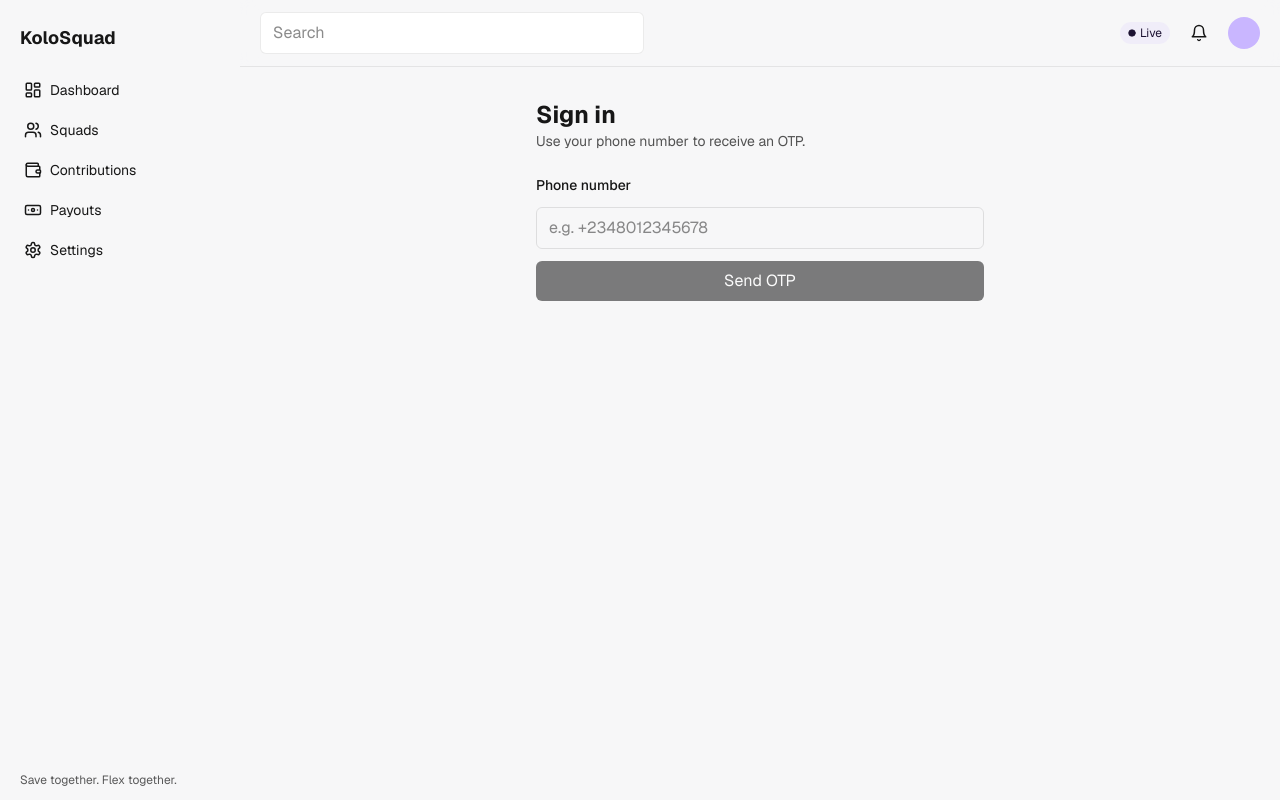
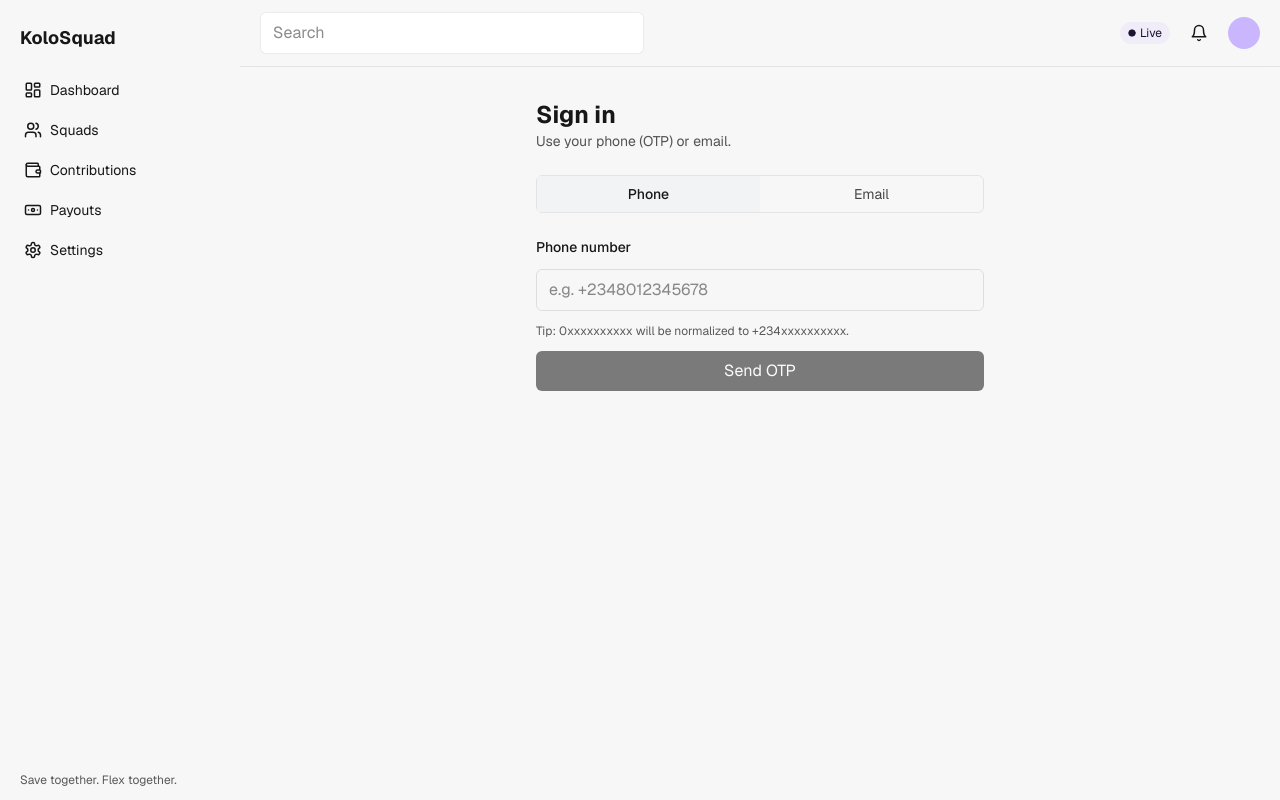
Before and after one commit to Derin-09/KoloSquad, a Next.js app: page /sign-in in a window 1280 px wide. Built offline with nearby package versions, Linux system fonts and the light colour scheme; no server answers.

Commit message:
did the dashboard

```diff
--- a/app/(app)/sign-in/page.tsx
+++ b/app/(app)/sign-in/page.tsx
@@ -1,69 +1,105 @@
 "use client";
 
-import { useState } from "react";
+import { useMemo, useState } from "react";
 import { useRouter } from "next/navigation";
 import { supabase } from "@/lib/supabase/client";
 
 export default function SignInPage() {
   const router = useRouter();
+  const [mode, setMode] = useState<"phone" | "email">("phone");
   const [phone, setPhone] = useState("");
+  const [email, setEmail] = useState("");
   const [code, setCode] = useState("");
-  const [step, setStep] = useState<"phone" | "otp">("phone");
+  const [step, setStep] = useState<"input" | "otp" | "sent">("input");
   const [loading, setLoading] = useState(false);
   const [error, setError] = useState<string | null>(null);
 
-  const normalizePhone = (p: string) => {
-    return p.trim();
-  };
+  const appUrl = useMemo(() =>
+    (typeof window !== "undefined" ? window.location.origin : process.env.NEXT_PUBLIC_APP_URL) || "http://localhost:3000",
+  []);
 
-  const requestOtp = async () => {
+  function normalizePhone(input: string) {
+    let v = input.trim().replace(/\s+/g, "");
+    // Nigeria helper: 0xxxxxxxxxx -> +234xxxxxxxxxx
+    if (/^0\d{10}$/.test(v)) v = "+234" + v.slice(1);
+    return v;
+  }
+
+  async function sendOtp() {
+    setError(null);
+    setLoading(true);
+    try {
+      if (mode === "phone") {
+        const p = normalizePhone(phone);
+        const { error } = await supabase.auth.signInWithOtp({
+          phone: p,
+          options: { channel: "sms", shouldCreateUser: true },
+        });
+        if (error) throw error;
+        setStep("otp");
+      } else {
+        const { error } = await supabase.auth.signInWithOtp({
+          email,
+          options: { shouldCreateUser: true, emailRedirectTo: appUrl + "/dashboard" },
+        });
+        if (error) throw error;
+        setStep("sent");
+      }
+    } catch (e: any) {
+      let msg = e?.message || "Failed to send OTP";
+      if (mode === "phone" && /unsupported phone provider/i.test(msg)) {
+        msg = "SMS provider not configured. Use Email sign-in for now or configure Phone provider in Supabase.";
+      }
+      setError(msg);
+    } finally {
+      setLoading(false);
+    }
+  }
+
+  async function verifyOtp() {
+    if (mode !== "phone") return;
     setError(null);
     setLoading(true);
     try {
       const p = normalizePhone(phone);
-      const { error } = await supabase.auth.signInWithOtp({
-        phone: p,
-        options: { channel: "sms" },
-      });
+      const { error, data } = await supabase.auth.verifyOtp({ phone: p, token: code.trim(), type: "sms" });
       if (error) throw error;
-      setStep("otp");
+      if (data?.session) router.replace("/dashboard");
     } catch (e: any) {
-      setError(e.message || "Failed to send OTP");
+      setError(e?.message || "Invalid code");
     } finally {
       setLoading(false);
     }
-  };
-
-  const verifyOtp = async () => {
-    setError(null);
-    setLoading(true);
-    try {
-      const p = normalizePhone(phone);
-      const { error, data } = await supabase.auth.verifyOtp({
-        phone: p,
-        token: code.trim(),
-        type: "sms",
-      });
-      if (error) throw error;
-      if (data?.session) {
-        router.replace("/dashboard");
   }
-    } catch (e: any) {
-      setError(e.message || "Invalid code");
-    } finally {
-      setLoading(false);
-    }
-  };
 
   return (
     <main className="max-w-md mx-auto space-y-6">
       <div>
         <h1 className="text-2xl font-bold">Sign in</h1>
-        <p className="text-sm text-neutral-600 dark:text-neutral-300">Use your phone number to receive an OTP.</p>
+        <p className="text-sm text-neutral-600 dark:text-neutral-300">Use your phone (OTP) or email.</p>
       </div>
 
-      {step === "phone" && (
+      {/* Toggle */}
+      <div className="grid grid-cols-2 rounded-md border" style={{ borderColor: "var(--border)" }}>
+        <button
+          onClick={() => { setMode("phone"); setStep("input"); setError(null); }}
+          className={`px-3 py-2 text-sm ${mode === "phone" ? "bg-[color:var(--muted)] font-medium" : "opacity-80"}`}
+        >
+          Phone
+        </button>
+        <button
+          onClick={() => { setMode("email"); setStep("input"); setError(null); }}
+          className={`px-3 py-2 text-sm ${mode === "email" ? "bg-[color:var(--muted)] font-medium" : "opacity-80"}`}
+        >
+          Email
+        </button>
+      </div>
+
+      {/* Input step */}
+      {step === "input" && (
         <div className="space-y-3">
+          {mode === "phone" ? (
+            <>
               <label className="block text-sm font-medium">Phone number</label>
               <input
                 className="w-full rounded-md border border-black/10 dark:border-white/15 bg-transparent px-3 py-2"
@@ -71,13 +107,28 @@
                 value={phone}
                 onChange={(e) => setPhone(e.target.value)}
               />
-          <button onClick={requestOtp} disabled={loading || !phone} className="w-full rounded-md bg-black text-white dark:bg-white dark:text-black px-3 py-2 disabled:opacity-50">
-            {loading ? "Sending..." : "Send OTP"}
+              <p className="text-xs opacity-70">Tip: 0xxxxxxxxxx will be normalized to +234xxxxxxxxxx.</p>
+            </>
+          ) : (
+            <>
+              <label className="block text-sm font-medium">Email address</label>
+              <input
+                type="email"
+                className="w-full rounded-md border border-black/10 dark:border-white/15 bg-transparent px-3 py-2"
+                placeholder="you@example.com"
+                value={email}
+                onChange={(e) => setEmail(e.target.value)}
+              />
+            </>
+          )}
+          <button onClick={sendOtp} disabled={loading || (mode === "phone" ? !phone : !email)} className="w-full rounded-md bg-black text-white dark:bg-white dark:text-black px-3 py-2 disabled:opacity-50">
+            {loading ? "Sending..." : mode === "phone" ? "Send OTP" : "Send sign-in link"}
           </button>
         </div>
       )}
 
-      {step === "otp" && (
+      {/* Phone OTP step */}
+      {mode === "phone" && step === "otp" && (
         <div className="space-y-3">
           <label className="block text-sm font-medium">Enter OTP</label>
           <input
@@ -89,7 +140,15 @@
           <button onClick={verifyOtp} disabled={loading || code.length < 4} className="w-full rounded-md bg-black text-white dark:bg-white dark:text-black px-3 py-2 disabled:opacity-50">
             {loading ? "Verifying..." : "Verify & Continue"}
           </button>
-          <button onClick={() => setStep("phone")} className="w-full text-sm underline opacity-70">Change phone</button>
+          <button onClick={() => setStep("input")} className="w-full text-sm underline opacity-70">Change phone</button>
+        </div>
+      )}
+
+      {/* Email sent step */}
+      {mode === "email" && step === "sent" && (
+        <div className="space-y-3">
+          <p className="text-sm">We sent a sign-in link to <span className="font-medium">{email}</span>. Open it on this device to continue.</p>
+          <button onClick={() => setStep("input")} className="w-full text-sm underline opacity-70">Use a different email</button>
         </div>
       )}
 
--- a/app/dashboard/page.tsx
+++ /dev/null
@@ -1 +0,0 @@
-export { default } from "../../app/(app)/dashboard/page";
--- a/app/flex/page.tsx
+++ /dev/null
@@ -1 +0,0 @@
-export { default } from "../../app/(app)/flex/page";
--- a/app/page.tsx
+++ /dev/null
@@ -1 +0,0 @@
-export { default } from "./(marketing)/page";
--- a/app/sign-in/page.tsx
+++ /dev/null
@@ -1 +0,0 @@
-export { default } from "../../app/(app)/sign-in/page";
--- a/app/squads/new/page.tsx
+++ /dev/null
@@ -1 +0,0 @@
-export { default } from "../../../app/(app)/squads/new/page";
```
Lines whose indentation alone changed are shown as unchanged.
